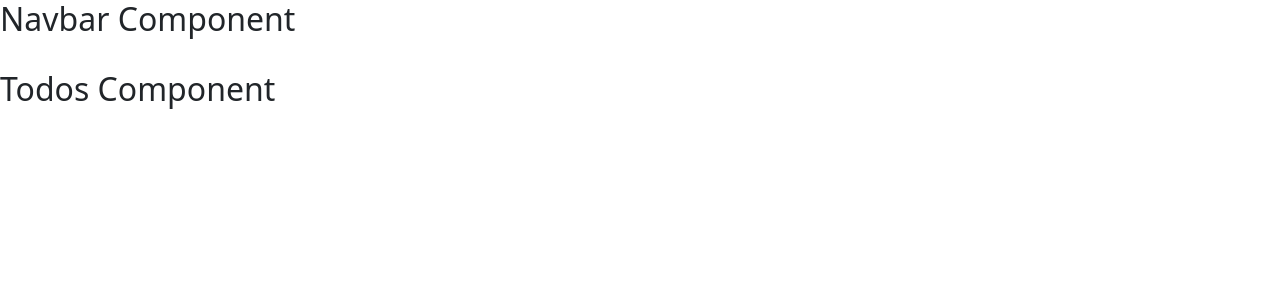
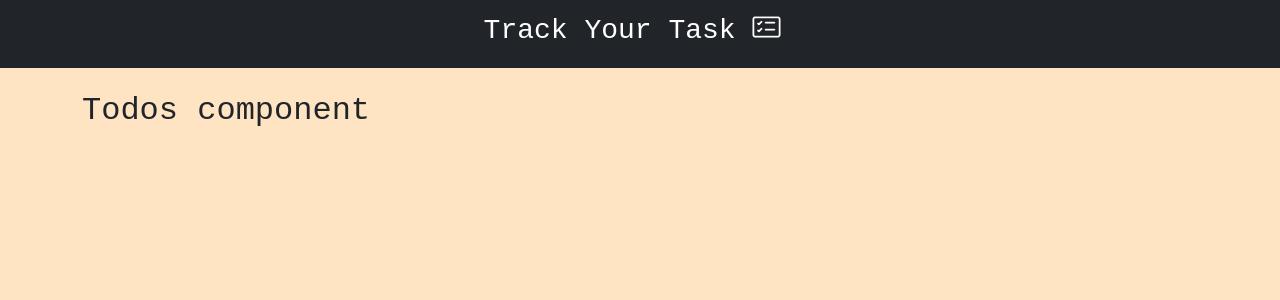
Before and after one commit to kamblekunal430/TrackYourTask, a React (Create React App) app in the folder track-your-task/: page / in a window 1280 px wide. Shown: the top 300 px of the page. Built offline with nearby package versions, Linux system fonts and the light colour scheme.

Commit message:
created navbar component

```diff
--- a/track-your-task/public/index.html
+++ b/track-your-task/public/index.html
@@ -32,6 +32,10 @@
       integrity="sha384-KyZXEAg3QhqLMpG8r+8fhAXLRk2vvoC2f3B09zVXn8CA5QIVfZOJ3BCsw2P0p/We"
       crossorigin="anonymous"
     />
+    <link
+      rel="stylesheet"
+      href="https://cdn.jsdelivr.net/npm/bootstrap-icons@1.5.0/font/bootstrap-icons.css"
+    />
   </head>
   <body>
     <noscript>You need to enable JavaScript to run this app.</noscript>
--- a/track-your-task/src/App.js
+++ b/track-your-task/src/App.js
@@ -10,8 +10,10 @@ class App extends Component {
       <Router>
         <Navbar />
         <br />
-        <Route path="/" exact render={Todos} />
-        <Route path="/todos" render={Todos} />
+        <div className="container">
+          <Route path="/" exact component={Todos} />
+          <Route path="/todos" component={Todos} />
+        </div>
       </Router>
     );
   }
--- a/track-your-task/src/Navbar.js
+++ b/track-your-task/src/Navbar.js
@@ -1,12 +1,18 @@
 import React, { Component } from "react";
-//import { Link } from "react-router-dom";
+import { Link } from "react-router-dom";
 
 export class Navbar extends Component {
   render() {
     return (
-      <div>
-        <h2>Navbar Component</h2>
-      </div>
+      <nav className="navbar navbar-expand-lg navbar-dark bg-dark">
+        <div className="container-fluid justify-content-center">
+          <Link to={"/todos"} className="navbar-brand">
+            <h3>
+              Track Your Task <i className="bi bi-card-checklist "></i>
+            </h3>
+          </Link>
+        </div>
+      </nav>
     );
   }
 }
--- a/track-your-task/src/components/Todos.js
+++ b/track-your-task/src/components/Todos.js
@@ -1,7 +1,11 @@
-export function Todos() {
-  return (
-    <div>
-      <h2>Todos Component</h2>
-    </div>
-  );
+import React, { Component } from "react";
+
+export class Todos extends Component {
+  render() {
+    return (
+      <div>
+        <h2>Todos component</h2>
+      </div>
+    );
+  }
 }
--- a/track-your-task/src/css/style.css
+++ b/track-your-task/src/css/style.css
@@ -6,4 +6,5 @@
 
 body {
   background-color: bisque;
+  font-family: monospace;
 }
--- a/track-your-task/src/index.js
+++ b/track-your-task/src/index.js
@@ -1,6 +1,6 @@
 import React from "react";
 import ReactDOM from "react-dom";
-
+import "./css/style.css";
 import App from "./App";
 
 ReactDOM.render(
```
